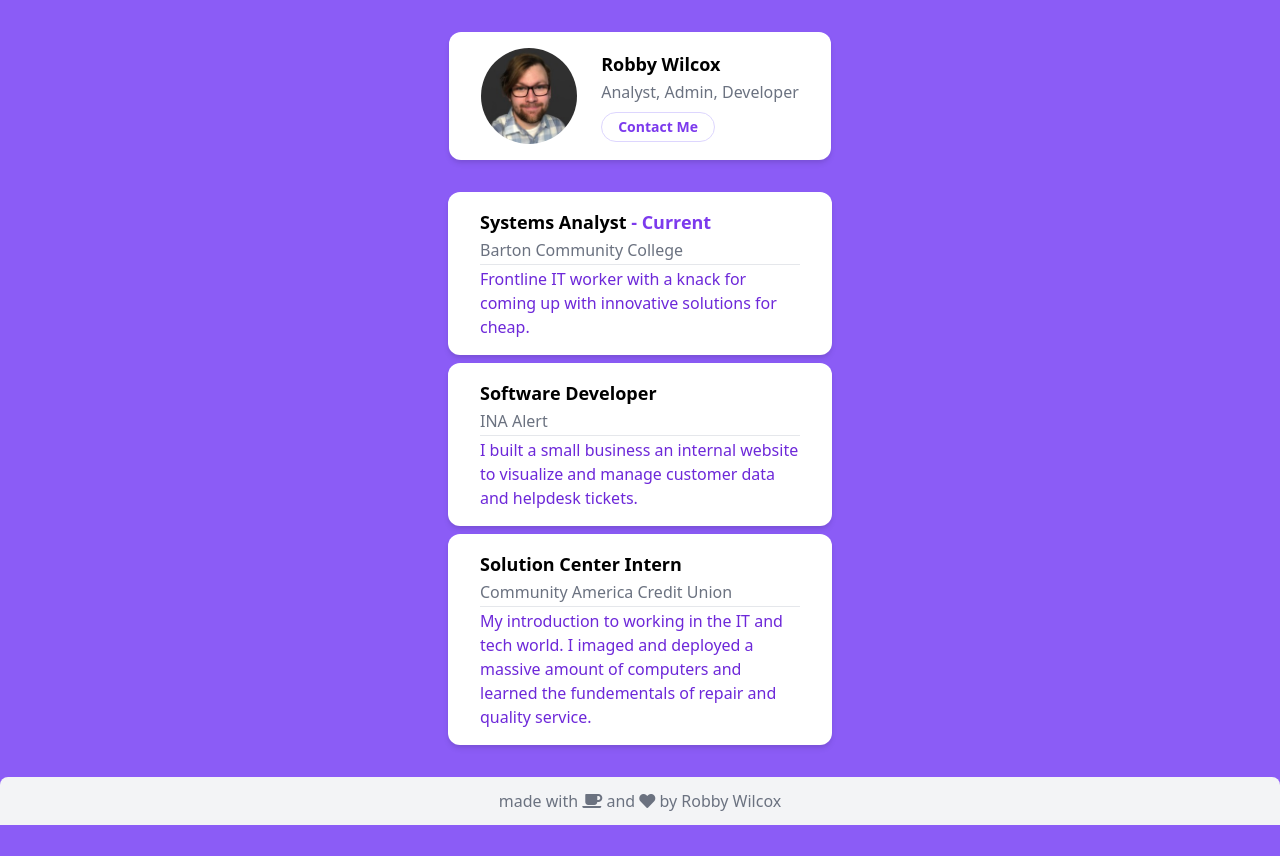
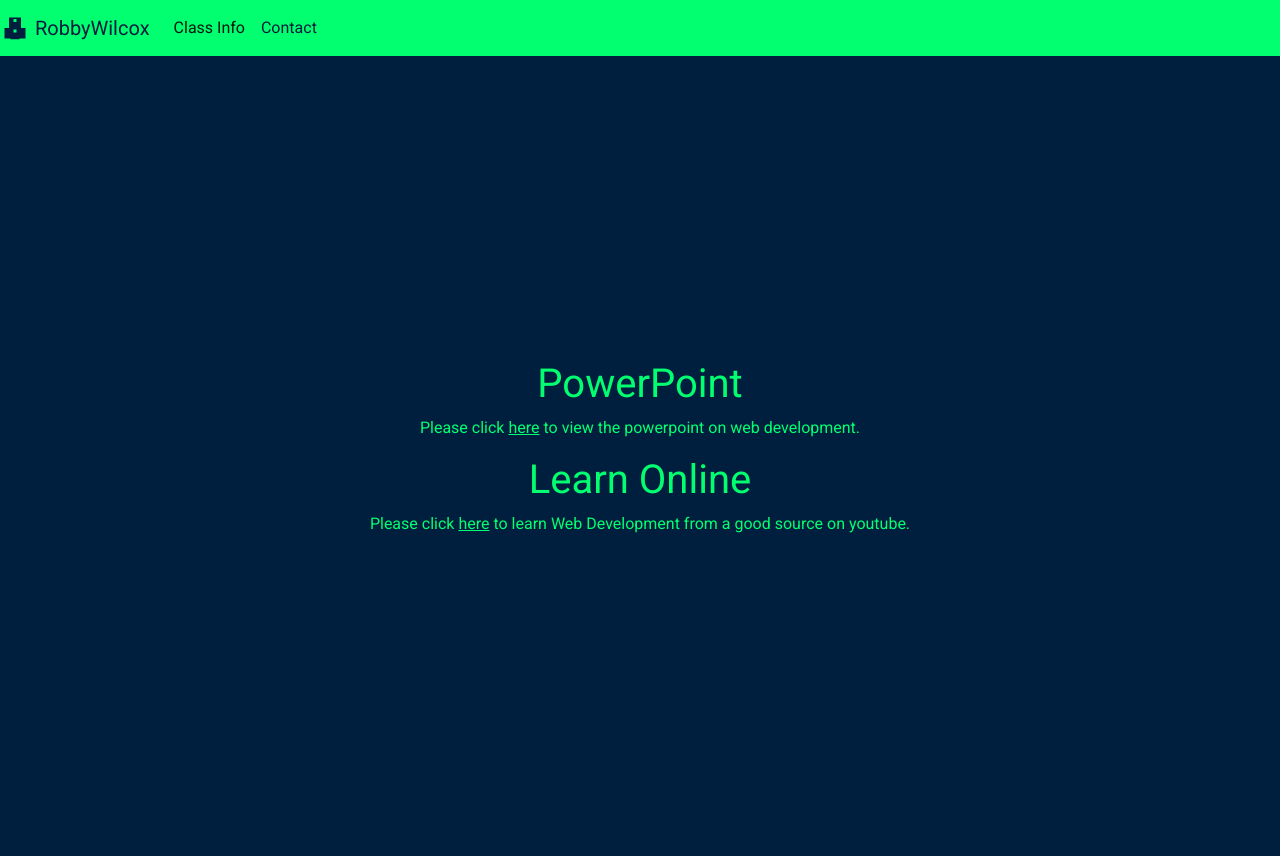
Before and after one commit to badgerblue/Portfolio, a plain HTML site: page index.html in a window 1280 px wide. Before the commit the page ends 825 px from the top, so only its background shows below. Drawn offline with nearby package versions, Linux system fonts and the light colour scheme.

Commit message:
class website

```diff
--- a/index.html
+++ b/index.html
@@ -1,93 +1,51 @@
-<!doctype html>
-<html>
-  <div class="flex flex-col min-h-screen">
+<!DOCTYPE html>
+<html lang="en">
 <head>
-  <meta charset="UTF-8" />
-  <meta name="viewport" content="width=device-width, initial-scale=1.0" />
-  <title>Robby Wilcox - Portfolio</title>
-  <link rel="apple-touch-icon" sizes="180x180" href="/apple-touch-icon.png">
-  <link rel="icon" type="image/png" sizes="32x32" href="/favicon-32x32.png">
-  <link rel="icon" type="image/png" sizes="16x16" href="/favicon-16x16.png">
-  <link rel="manifest" href="/site.webmanifest">
-  <link href="https://unpkg.com/tailwindcss@^2/dist/tailwind.min.css" rel="stylesheet">
-  <link rel="stylesheet" href="https://cdnjs.cloudflare.com/ajax/libs/font-awesome/5.15.4/css/all.min.css" integrity="sha512-1ycn6IcaQQ40/MKBW2W4Rhis/DbILU74C1vSrLJxCq57o941Ym01SwNsOMqvEBFlcgUa6xLiPY/NS5R+E6ztJQ==" crossorigin="anonymous" referrerpolicy="no-referrer" />
-  <!-- ... -->
+  <meta charset="UTF-8">
+  <meta name="viewport" content="width=device-width, initial-scale=1.0">
+  <title>My Bootstrap Webpage</title>
+  <!-- Bootstrap CSS -->
+  <link rel="stylesheet" href="https://cdn.jsdelivr.net/npm/bootstrap@5.2.3/dist/css/bootstrap.min.css" integrity="sha384-rbsA2VBKQhggwzxH7pPCaAqO46MgnOM80zW1RWuH61DGLwZJEdK2Kadq2F9CUG65" crossorigin="anonymous">
+  <link rel="stylesheet" href="style.css">
+  <style>
+    /* Define a custom font that is similar to SF Pro */
+    @import url('https://fonts.googleapis.com/css?family=Roboto:400,700&display=swap');
+
+    /* Use the custom font for all text on the page */
+    body {
+      font-family: 'Roboto', sans-serif;
+    }
+  </style>
 </head>
-<body class="bg-purple-500">
-  <div class="flex flex-col flex-1">
-    <div class="py-8 px-8 mt-8 max-w-sm mx-auto bg-white rounded-xl shadow-md space-y-2 sm:py-4 sm:flex sm:items-center sm:space-y-0 sm:space-x-6 ">
-      <img class="block mx-auto h-24 rounded-full sm:mx-0 sm:flex-shrink-0 " src="assets/me.jpg" alt="Robby">
-      <div class="text-center space-y-2 sm:text-left">
-        <div class="space-y-0.5">
-          <p class="text-lg text-black font-semibold">
-            Robby Wilcox
-          </p>
-          <p class="text-gray-500 font-medium">
-            Analyst, Admin, Developer
-          </p>
+<body>
+    <nav class="navbar navbar-expand-lg navbar-light">
+        <a class="navbar-brand" href="#">
+          <img src="logo.svg" width="30" height="30" class="d-inline-block align-top" alt="">
+          RobbyWilcox
+        </a>
+        <button class="navbar-toggler" type="button" data-toggle="collapse" data-target="#navbarNav" aria-controls="navbarNav" aria-expanded="false" aria-label="Toggle navigation">
+          <span class="navbar-toggler-icon"></span>
+        </button>
+        <div class="collapse navbar-collapse" id="navbarNav">
+          <ul class="navbar-nav">
+            <li class="nav-item">
+              <a class="nav-link active" href="#">Class Info</a>
+            </li>
+            <li class="nav-item">
+              <a class="nav-link" href="contact.html">Contact</a>
+            </li>
+          </ul>
         </div>
-        <form target="_blank" action="https://www.linkedin.com/in/robbyw82/">
-          <input class="px-4 py-1 text-sm bg-white text-purple-600 font-semibold rounded-full border border-purple-200 hover:text-white hover:bg-purple-600 hover:border-transparent focus:outline-none focus:ring-2 focus:ring-purple-600 focus:ring-offset-2" type="submit" value="Contact Me" />
-        </form>
-    </div>
-  </div>
-  <div class="py-8 px-8 mt-8 max-w-sm mx-auto bg-white rounded-xl shadow-md space-y-2 sm:py-4 sm:flex sm:items-center sm:space-y-0 sm:space-x-6">
-    <div class="text-center space-y-2 sm:text-left">
-      <div class="space-y-0.5">
-        <p class="text-lg text-black font-semibold">
-          Systems Analyst <span class="text-purple-600">- Current</span>
-        </p>
-        <p class="text-gray-500 font-medium">
-          Barton Community College
-        </p>
-        <hr>
-        <p class="text-purple-700 font-medium">
-          Frontline IT worker with a knack for coming up with innovative solutions for cheap.
-        </p>
-      </div>
-    </div>
-  </div>
-  <div class="py-8 px-8 mt-2 max-w-sm mx-auto bg-white rounded-xl shadow-md space-y-2 sm:py-4 sm:flex sm:items-center sm:space-y-0 sm:space-x-6">
-    <div class="text-center space-y-2 sm:text-left">
-      <div class="space-y-0.5">
-        <p class="text-lg text-black font-semibold">
-          Software Developer
-        </p>
-        <p class="text-gray-500 font-medium">
-          INA Alert
-        </p>
-        <hr>
-        <p class="text-purple-700 font-medium">
-          I built a small business an internal website to visualize and manage customer data and helpdesk tickets.
-        </p>
-      </div>
-    </div>
-  </div>
-  <div class="py-8 px-8 mt-2 max-w-sm mx-auto bg-white rounded-xl shadow-md space-y-2 sm:py-4 sm:flex sm:items-center sm:space-y-0 sm:space-x-6">
-    <div class="text-center space-y-2 sm:text-left">
-      <div class="space-y-0.5">
-        <p class="text-lg text-black font-semibold">
-          Solution Center Intern
-        </p>
-        <p class="text-gray-500 font-medium">
-          Community America Credit Union
-        </p>
-        <hr>
-        <p class="text-purple-700 font-medium">
-          My introduction to working in the IT and tech world. I imaged and deployed a massive amount of computers and learned the fundementals of repair and quality service.
-        </p>
-      </div>
-    </div>
-  </div>
-
+      </nav>
+  <div class="container">
+    <h1>PowerPoint</h1>
+    <p>Please click <a href="https://docs.google.com/presentation/d/1Mz4hxupz6k3zJ1VN1AU8BQEOc8ibhyGjwYwCbLjPPQM/edit?usp=sharing">here</a> to view the powerpoint on web development.</p>
+    <h1>Learn Online</h1>
+    <p>Please click <a href="https://www.youtube.com/@DaveGrayTeachesCode/featured">here</a> to learn Web Development from a good source on youtube.</p>
 </div>
-  <!-- ... -->
+  <!-- Bootstrap JS -->
+  <script src="https://cdn.jsdelivr.net/npm/bootstrap@5.2.3/dist/js/bootstrap.min.js" integrity="sha384-cuYeSxntonz0PPNlHhBs68uyIAVpIIOZZ5JqeqvYYIcEL727kskC66kF92t6Xl2V" crossorigin="anonymous"></script>
+  <script src="https://cdn.jsdelivr.net/npm/bootstrap@5.2.3/dist/js/bootstrap.bundle.min.js" integrity="sha384-kenU1KFdBIe4zVF0s0G1M5b4hcpxyD9F7jL+jjXkk+Q2h455rYXK/7HAuoJl+0I4" crossorigin="anonymous"></script>
 
 </body>
-<footer>
-  <div class="bottom-0 mt-8 left-0 bg-gray-100 p-3 rounded-t-lg w-full text-center text-gray-500">
-    <p>made with <i class="fas fa-coffee"></i> and <i class="fas fa-heart"></i> by Robby Wilcox</p>
-  </div>
-</footer>
-</div>
 </html>
--- a/style.css
+++ b/style.css
@@ -1,12 +1,85 @@
-div.container {
-    height: 10em;
+/* Change the background color of the body to navy blue */
+body {
+    background-color: #001f3f;
+  }
+
+  /* Change the color of text to lime green */
+  body,
+  h1,
+  h2,
+  h3,
+  h4,
+  h5,
+  h6,
+  p,
+  a,
+  button {
+    color: #01ff70;
+  }
+
+  /* Change the color of links to lime green */
+  a {
+    color: #01ff70;
+  }
+
+  /* Change the color of links on hover to a darker shade of lime green */
+  a:hover {
+    color: #00e676;
+  }
+
+  /* Change the background color of primary buttons to lime green */
+  .btn-primary {
+    background-color: #01ff70;
+    border-color: #01ff70;
+  }
+
+  /* Change the color of text on primary buttons to navy blue */
+  .btn-primary,
+  .btn-primary:hover,
+  .btn-primary:focus,
+  .btn-primary:active,
+  .btn-primary.active,
+  .open .dropdown-toggle.btn-primary {
+    color: #001f3f;
+  }
+
+  /* Change the background color of secondary buttons to navy blue */
+  .btn-secondary {
+    background-color: #001f3f;
+    border-color: #001f3f;
+  }
+
+  /* Change the color of text on secondary buttons to lime green */
+  .btn-secondary,
+  .btn-secondary:hover,
+  .btn-secondary:focus,
+  .btn-secondary:active,
+  .btn-secondary.active,
+  .open .dropdown-toggle.btn-secondary {
+    color: #01ff70;
+  }
+
+  /* Change the background color of the navbar to navy blue */
+  .navbar {
+    background-color: #01ff70;
+    border-color: #01ff70;
+  }
+
+  /* Change the color of text in the navbar to lime green */
+  .navbar-brand,
+  .navbar-nav .nav-link {
+    color: #001f3f;
+  }
+
+  /* Change the color of links in the navbar to lime green on hover */
+  .navbar-nav .nav-link:hover {
+    color: #001f3f86;
+  }
+
+  .container {
     display: flex;
+    flex-direction: column;
+    justify-content: center;
     align-items: center;
-    justify-content: center }
-div.container img {
-    margin: 0;
-    max-width: 100%;
-    height: auto; }
-body{
-    background-color: orange;
+    height: 100vh;
 }
```
Also changed, not shown: contact.html (added, +49 -0 lines), android-chrome-192x192.png (deleted), android-chrome-512x512.png (deleted), apple-touch-icon.png (deleted), assets/me.jpg (deleted), favicon-16x16.png (deleted), favicon-32x32.png (deleted), favicon.ico (deleted), hireme.gif (deleted), logo.svg (added), 1 other file.
